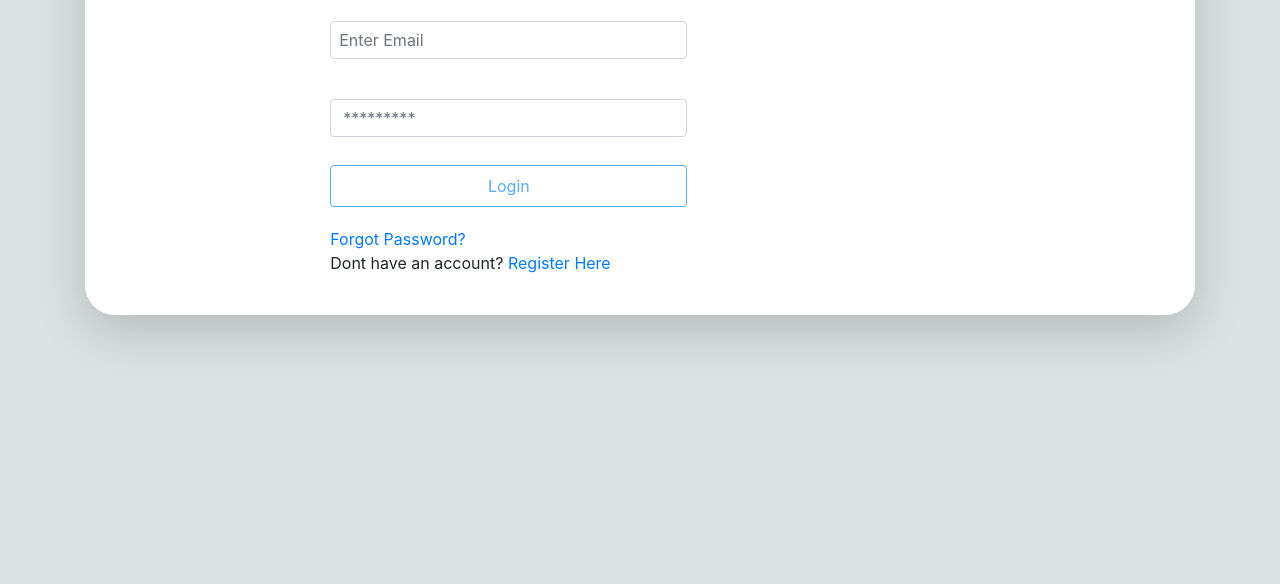
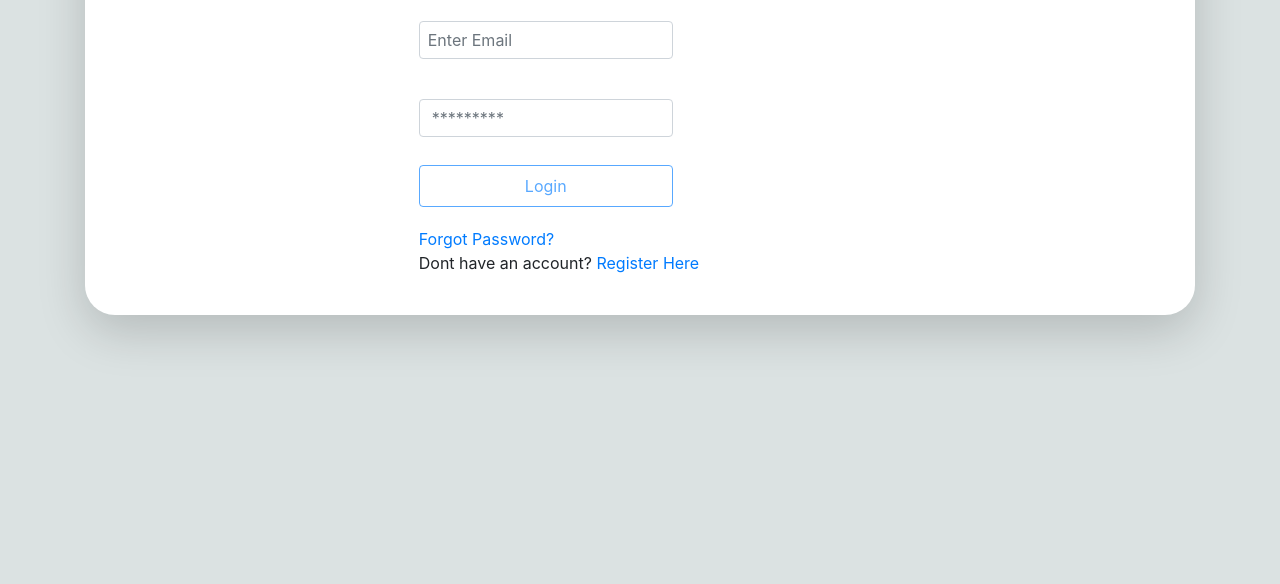
Before and after one commit to srikanth-11/passwordreset_frontend, a plain HTML site: page index.html in a window 1280 px wide. Shown: the part 216-800 px from the top of the page. Drawn offline with nearby package versions, Linux system fonts and the light colour scheme.

Commit message:
Update index.html

```diff
--- a/index.html
+++ b/index.html
@@ -21,7 +21,7 @@
         <div
           class="row no-gutters pt-5 shadow-lg justify-content-md-center p-4"
         >
-          <div class="col-lg-7">
+          <div class="col-lg-5">
             <h1 class="font-weight-bold">Login</h1>
             <h4>Sign In to your account</h4>
             <form id="loginForm">
```
